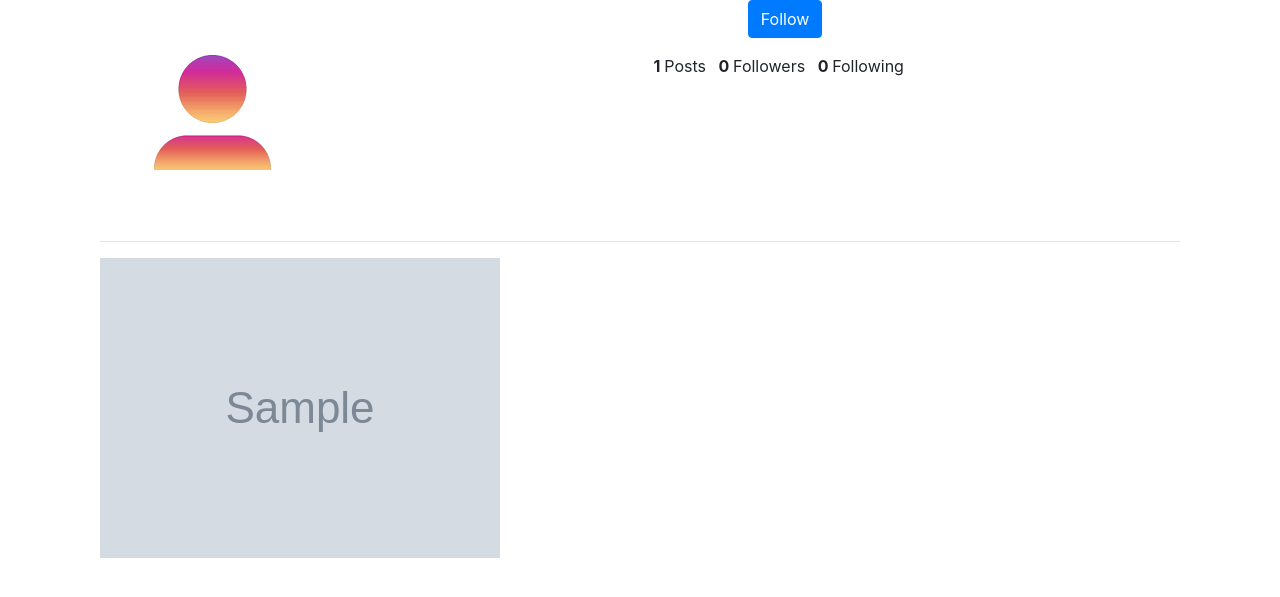
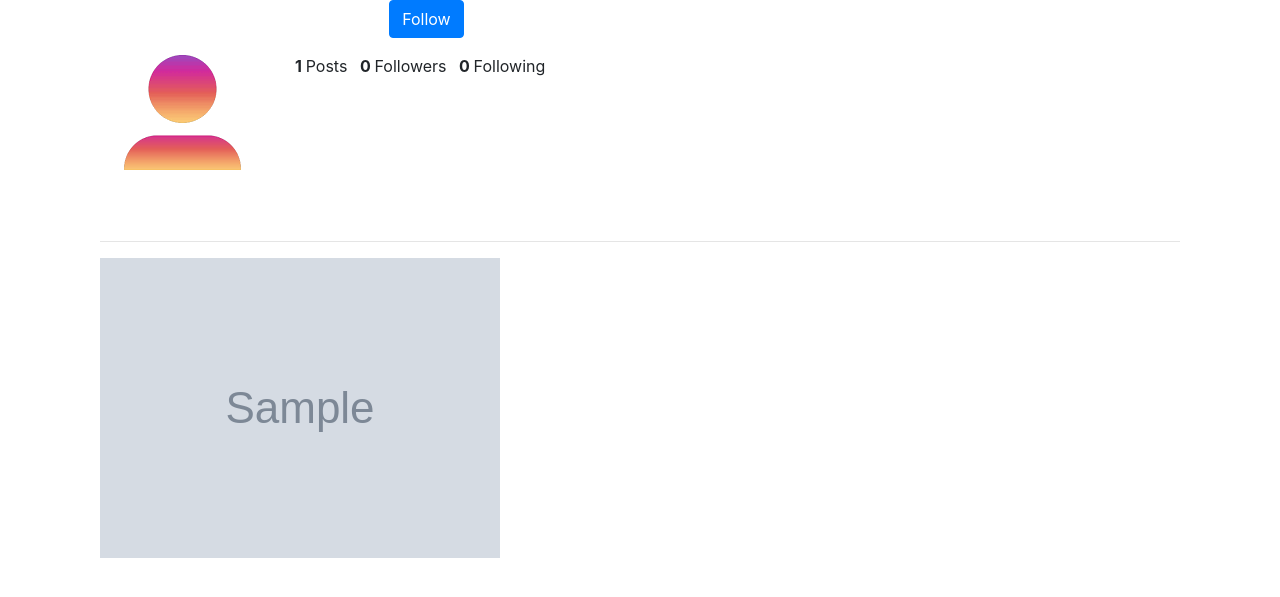
Before and after one commit to Evohmike/Just-Like-Instagram, a Django app: page /profile/ in a window 1280 px wide. Shown: the part 116-713 px from the top of the page. Run offline with Django 3.2, Linux system fonts and the light colour scheme; a user stored in the database is signed in; tables that the repository leaves empty hold one stand-in row (values such as "Sample post"); grey boxes marked "Sample" are stand-in pictures; some libraries are stand-ins or nearby versions; grey boxes are pictures that could not be loaded.

Commit message:
modified profile .html

```diff
--- a/insta/templates/profile.html
+++ b/insta/templates/profile.html
@@ -2,19 +2,18 @@
  {% load bootstrap4 %}
 
 {% block content%}
-{{ form.media }}
 <div class="container">
     <div class="row">
-        <div class="col-md-12">
+        <div class="col-xs-12">
             <div class="row top-section">
-                <div class="col-md-5 profile-image">
+                <div class="col-xs-5 profile-image">
                     {% if profile_details.prof_picture %}
-                    <img src="{{user.profile.profile_picture.url}}" alt="profile-photo">
+                    <img src="{{profile_details.prof_picture}}" alt="profile-photo">
                     {% else %}
                     <img src="/static/photos/avatapic.png" alt="avatar">
                     {% endif %}
                 </div>
-                <div class="col-md-5 text-center">
+                <div class="col-xs-5 text-center">
                     <ul class="list-inline">
                         <li class="list-inline-item">
                             <span class="username">{{ profile.username }}</span>
```
